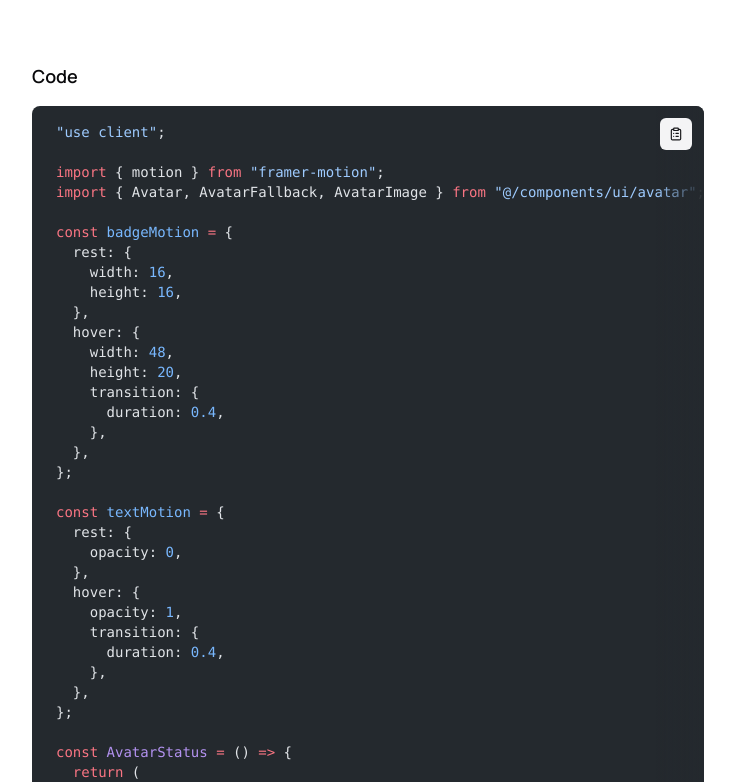
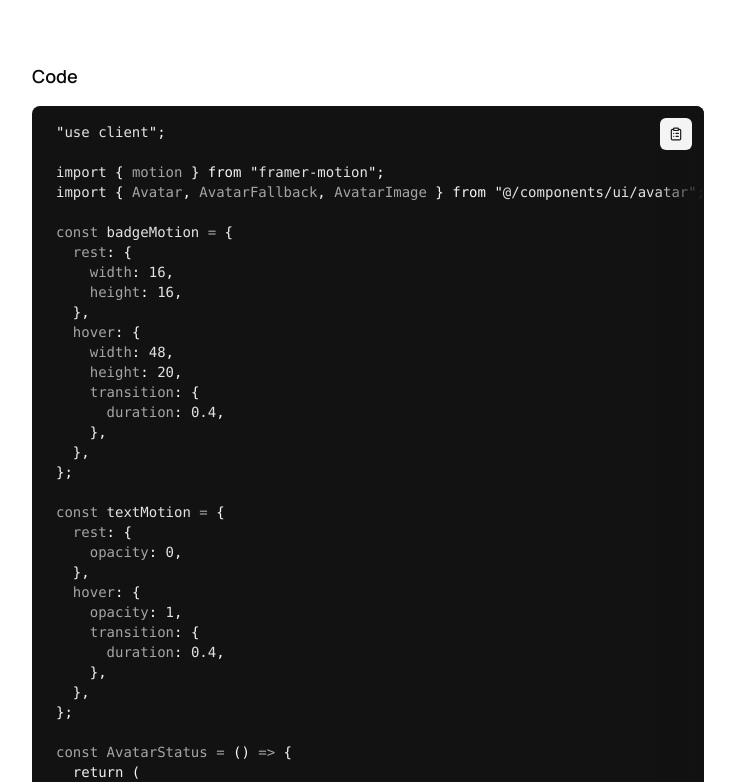
Before and after one commit to msafdev/ui, a Next.js app: page /component/avatar-status in a window 1280 px wide. Shown: the part 578-1360 px from the top of the page, without its empty margins (272-1007 px from the left). Built offline with nearby package versions, Linux system fonts and the light colour scheme.

Commit message:
feat: update shiki

```diff
--- a/components/ui/code.tsx
+++ b/components/ui/code.tsx
@@ -5,16 +5,16 @@ import Shiki, { CodeProps } from "./shiki";
 
 const Code: React.FC<CodeProps> = ({ code, lang, theme }) => {
   return (
-    <div className="relative h-fit w-full max-w-2xl overflow-hidden rounded-lg bg-[#24292E]">
+    <div className="relative h-fit w-full max-w-2xl overflow-hidden rounded-lg bg-[#121212]">
       <Suspense
         fallback={
-          <div className="h-[212px] w-full animate-pulse rounded-lg bg-[#24292E]" />
+          <div className="h-[212px] w-full animate-pulse rounded-lg bg-[#121212]" />
         }
       >
         <Shiki code={code} lang={lang} />
       </Suspense>
       {/* Overlay */}
-      <div className="absolute right-0 top-0 h-full w-12 bg-gradient-to-r from-transparent to-[#24292E]" />
+      <div className="absolute right-0 top-0 h-full w-12 bg-gradient-to-r from-transparent to-[#121212]" />
 
       {/* Copy Button */}
       <CopyButton code={code} className="absolute right-3 top-3 h-8 w-8" />
--- a/components/ui/shiki.tsx
+++ b/components/ui/shiki.tsx
@@ -10,16 +10,29 @@ export type CodeProps = {
 export default async function Shiki({
   code,
   lang = "javascript",
-  theme = "github-dark",
+  theme = "poimandres",
 }: CodeProps) {
   const html = await codeToHtml(code, {
     lang,
     theme,
+    colorReplacements: {
+      "#5de4c7": "#e3e3e3",
+      "#a6accd": "#f7f7f7",
+      "#add7ff": "#a5a5a5",
+      "#91bfd5": "#a5a5a5",
+      "#e4f0fb": "#e3e3e3",
+      "#91b4d5": "#a5a5a5",
+      "#e4f0fbd0": "#e5e5e5",
+      "#5de4c7c0": "#eeeeee",
+      "#7390aa": "#a5a5a5",
+      "#d0679d": "#a5a5a5",
+      "#a6accdc0": "#a8a8a8",
+    },
   });
 
   return (
     <div
-      className="no-scrollbar w-full min-w-0 overflow-x-auto rounded-lg px-6 py-4 [&>*]:text-xs md:[&>*]:text-sm [&>pre>code>.line]:pr-10"
+      className="no-scrollbar w-full min-w-0 overflow-x-auto rounded-lg px-6 py-4 [&>*]:text-xs md:[&>*]:text-sm [&>pre>code>.line]:pr-10 [&>pre]:!bg-transparent"
       dangerouslySetInnerHTML={{ __html: html }}
     />
   );
```
